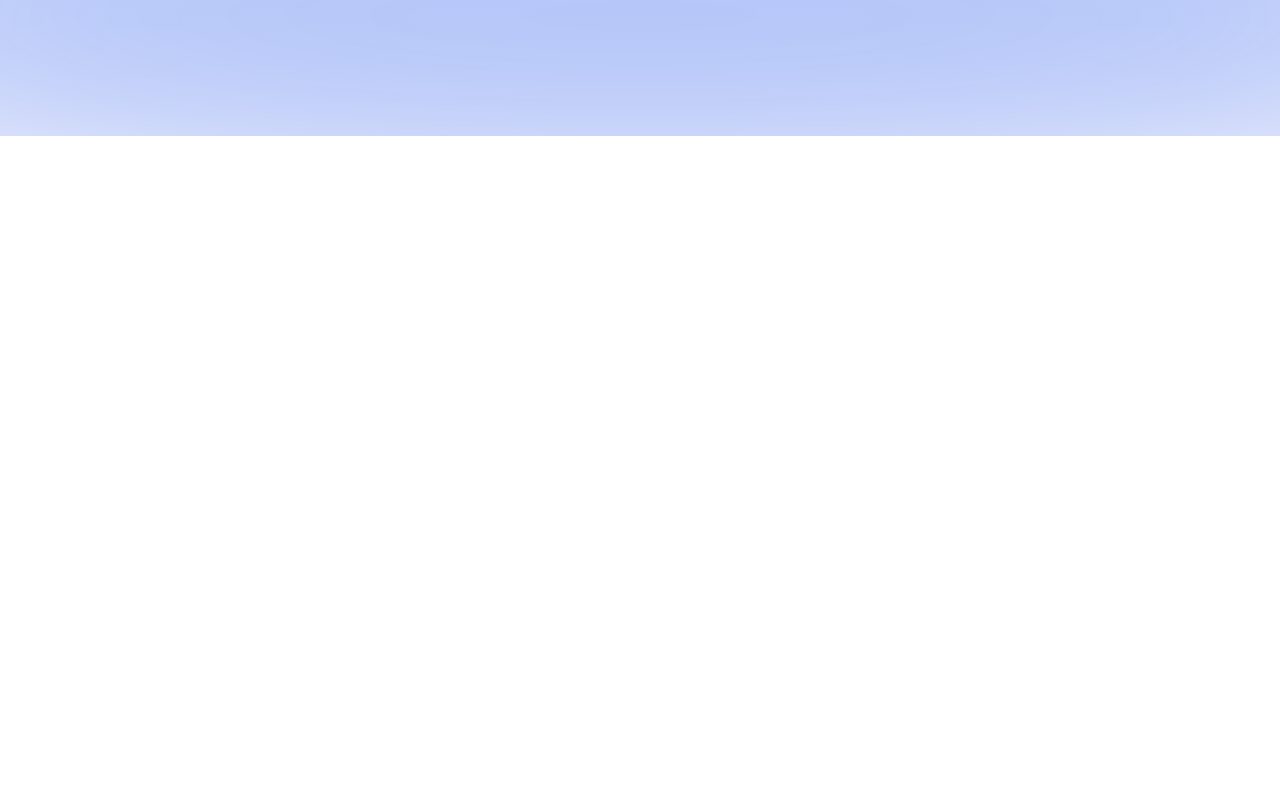
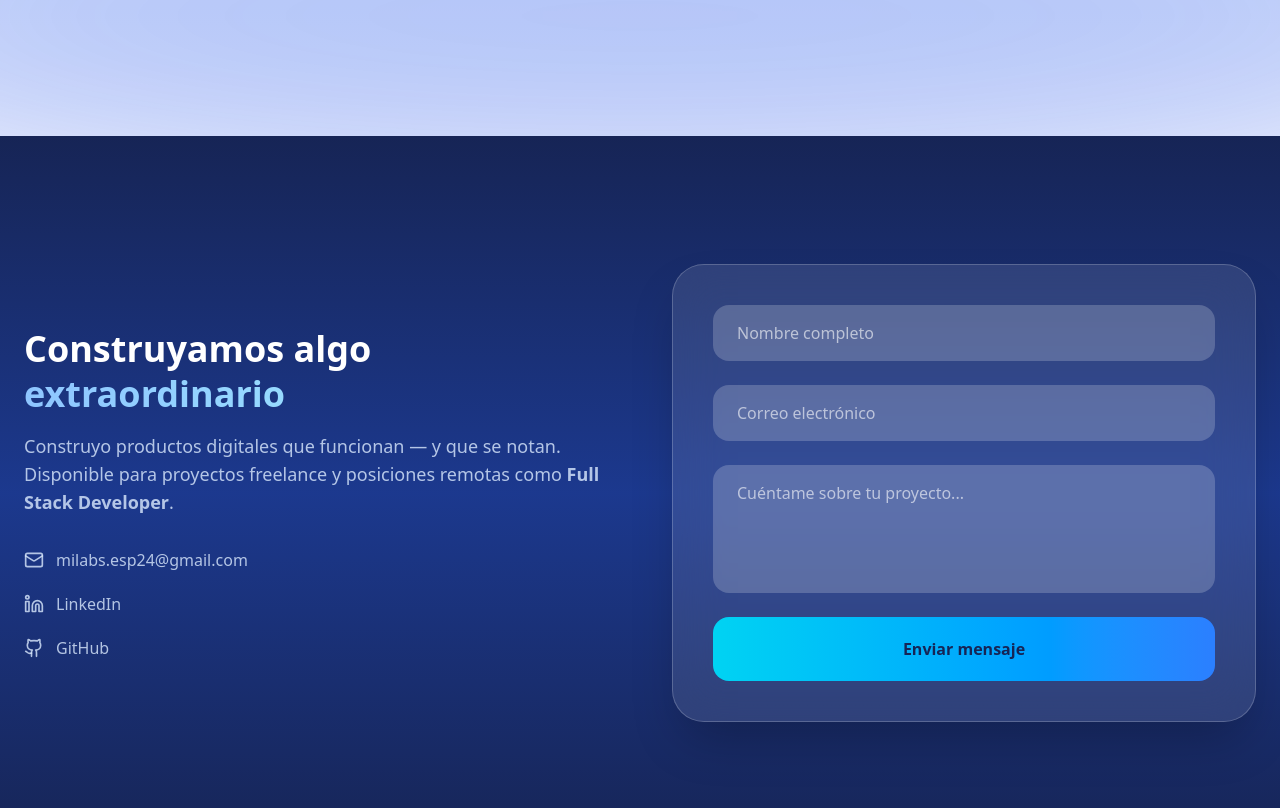
Before and after one commit to camila0424/Camila-Studio-Portfolio, a React (Vite) app: page / in a window 1280 px wide. Shown: the part 2100-2908 px from the top of the page. Before the commit the page ends 2236 px from the top, so only its background shows below. Built offline with nearby package versions, Linux system fonts and the light colour scheme.

Commit message:
feat(contact): professional 2-column Contact section with Formspree, Tailwind v4 styling, glass blur, and Framer Motion animations

```diff
--- a/package.json
+++ b/package.json
@@ -11,8 +11,10 @@
     "deploy": "rm -rf ../public_html ; npm run build && mv dist/ ../public_html"
   },
   "dependencies": {
+    "@formspree/react": "^3.0.0",
     "@tailwindcss/vite": "^4.1.18",
-    "framer-motion": "^12.34.1",
+    "framer-motion": "^12.34.3",
+    "lucide-react": "^0.575.0",
     "react": "^19.2.0",
     "react-dom": "^19.2.0",
     "tailwindcss": "^4.1.18"
--- a/src/pages/Home.tsx
+++ b/src/pages/Home.tsx
@@ -1,6 +1,9 @@
-import AboutMe from "../sections/AboutMe";
 import Hero from "../sections/HeroSection";
 import Projects from "../sections/Projects/Projects";
+import AboutMe from "../sections/AboutMe";
+import Contact from "../sections/contact/Contact";
+
+
 
 function Sections() {
     return (
@@ -8,6 +11,7 @@ function Sections() {
             <Hero />
             <Projects />
             <AboutMe />
+            <Contact />
 
         </>
     );
--- a/src/sections/AboutMe.tsx
+++ b/src/sections/AboutMe.tsx
@@ -10,7 +10,7 @@ const AboutMe = () => {
     const controls = useAnimation();
     const ref = useRef<HTMLDivElement | null>(null);
 
-    // once: false → se dispara cada vez que entra/sale del viewport
+
     const isInView = useInView(ref, { margin: "-80px 0px", once: false });
 
     useEffect(() => {
@@ -18,7 +18,7 @@ const AboutMe = () => {
         else controls.start("hidden");
     }, [isInView, controls]);
 
-    // Avatar: pequeño→grande al entrar, grande→pequeño al salir
+
     const avatarVariants: Variants = {
         hidden: {
             scale: 0,
@@ -42,7 +42,7 @@ const AboutMe = () => {
         },
     };
 
-    // Texto: desliza desde la derecha, más lento con delay al entrar; se desliza hacia la derecha al salir
+
     const textVariants: Variants = {
         hidden: {
             opacity: 0,
--- /dev/null
+++ b/src/sections/contact/Contact.tsx
@@ -0,0 +1,105 @@
+import { motion } from "framer-motion";
+import { useForm, ValidationError } from "@formspree/react";
+import ContactInfo from "./ContactInfo";
+
+const Contact = () => {
+    const [state, handleSubmit] = useForm("mwvnzoyy");
+
+    if (state.succeeded) {
+        return (
+            <section
+                id="contact"
+                className="relative py-32 px-6 bg-linear-to-b from-blue-950 via-blue-900 to-blue-950"
+            >
+                <div className="max-w-4xl mx-auto">
+                    <motion.div
+                        initial={{ opacity: 0, scale: 0.95 }}
+                        animate={{ opacity: 1, scale: 1 }}
+                        className="text-center p-16 rounded-4xl backdrop-blur-xl bg-white/10 border border-white/20 text-white"
+                    >
+                        <h3 className="text-3xl font-bold mb-4">
+                            🚀 Mensaje enviado con éxito
+                        </h3>
+                        <p className="text-blue-100/80">
+                            Gracias por confiar en mí. Te responderé en menos de 24 horas.
+                        </p>
+                    </motion.div>
+                </div>
+            </section>
+        );
+    }
+
+    return (
+        <section
+            id="contact"
+            className="relative py-32 px-6 bg-linear-to-b from-blue-950 via-blue-900 to-blue-950"
+        >
+            <div className="max-w-7xl mx-auto grid md:grid-cols-2 gap-16 items-center">
+
+                {/* Columna izquierda */}
+                <ContactInfo />
+
+                {/* Columna derecha */}
+                <motion.form
+                    onSubmit={handleSubmit}
+                    initial={{ opacity: 0, x: 40 }}
+                    whileInView={{ opacity: 1, x: 0 }}
+                    viewport={{ once: true }}
+                    transition={{ duration: 0.8 }}
+                    className="p-10 rounded-4xl backdrop-blur-xl bg-white/10 border border-white/20 shadow-2xl"
+                >
+                    <div className="flex flex-col gap-6">
+
+                        <input
+                            type="text"
+                            name="name"
+                            required
+                            placeholder="Nombre completo"
+                            className="px-6 py-4 rounded-2xl bg-white/20 text-white placeholder-white/60 focus:outline-none focus:ring-2 focus:ring-cyan-300 transition"
+                        />
+
+                        <input
+                            type="email"
+                            name="email"
+                            required
+                            placeholder="Correo electrónico"
+                            className="px-6 py-4 rounded-2xl bg-white/20 text-white placeholder-white/60 focus:outline-none focus:ring-2 focus:ring-cyan-300 transition"
+                        />
+
+                        <ValidationError
+                            prefix="Email"
+                            field="email"
+                            errors={state.errors}
+                            className="text-red-300 text-sm"
+                        />
+
+                        <textarea
+                            name="message"
+                            required
+                            rows={4}
+                            placeholder="Cuéntame sobre tu proyecto..."
+                            className="px-6 py-4 rounded-2xl bg-white/20 text-white placeholder-white/60 focus:outline-none focus:ring-2 focus:ring-cyan-300 transition resize-none"
+                        />
+
+                        <ValidationError
+                            prefix="Message"
+                            field="message"
+                            errors={state.errors}
+                            className="text-red-300 text-sm"
+                        />
+
+                        <button
+                            type="submit"
+                            disabled={state.submitting}
+                            className="bg-linear-to-r from-cyan-400 to-blue-500 text-blue-950 font-bold py-5 rounded-2xl hover:scale-[1.02] active:scale-95 transition-all disabled:opacity-50"
+                        >
+                            {state.submitting ? "Enviando..." : "Enviar mensaje"}
+                        </button>
+                    </div>
+                </motion.form>
+            </div>
+        </section>
+    );
+};
+
+export default Contact;
--- /dev/null
+++ b/src/sections/contact/ContactInfo.tsx
@@ -0,0 +1,65 @@
+import { motion } from "framer-motion";
+import { Mail, Linkedin, Github } from "lucide-react";
+
+const ContactInfo = () => {
+    return (
+        <motion.div
+            initial={{ opacity: 0, x: -40 }}
+            whileInView={{ opacity: 1, x: 0 }}
+            viewport={{ once: true }}
+            transition={{ duration: 0.8 }}
+            className="flex flex-col justify-center gap-8 text-white"
+        >
+            {/* Título */}
+            <div>
+                <h2 className="text-4xl font-black leading-tight">
+                    Construyamos algo
+                    <span className="block bg-linear-to-r from-blue-300 to-cyan-200 bg-clip-text text-transparent">
+                        extraordinario
+                    </span>
+                </h2>
+
+                <p className="mt-4 text-blue-100/80 text-lg">
+                    Construyo productos digitales que funcionan — y que se notan.
+                    Disponible para proyectos freelance y posiciones remotas como{" "}
+                    <strong>Full Stack Developer</strong>.
+                </p>
+            </div>
+
+            {/* Links */}
+            <div className="flex flex-col gap-5 text-blue-100/80">
+
+                <a
+                    href="mailto:milabs.esp24@gmail.com"
+                    className="flex items-center gap-3 hover:text-white transition-all duration-300"
+                >
+                    <Mail size={20} />
+                    milabs.esp24@gmail.com
+                </a>
+
+                <a
+                    href="https://www.linkedin.com/in/camila-bedoya/"
+                    target="_blank"
+                    rel="noopener noreferrer"
+                    className="flex items-center gap-3 hover:text-white transition-all duration-300"
+                >
+                    <Linkedin size={20} />
+                    LinkedIn
+                </a>
+
+                <a
+                    href="https://github.com/camila0424"
+                    target="_blank"
+                    rel="noopener noreferrer"
+                    className="flex items-center gap-3 hover:text-white transition-all duration-300"
+                >
+                    <Github size={20} />
+                    GitHub
+                </a>
+
+            </div>
+        </motion.div>
+    );
+};
+
+export default ContactInfo;
```
Also changed, not shown: 1 other file (tests, documents, lock files or other folders).
